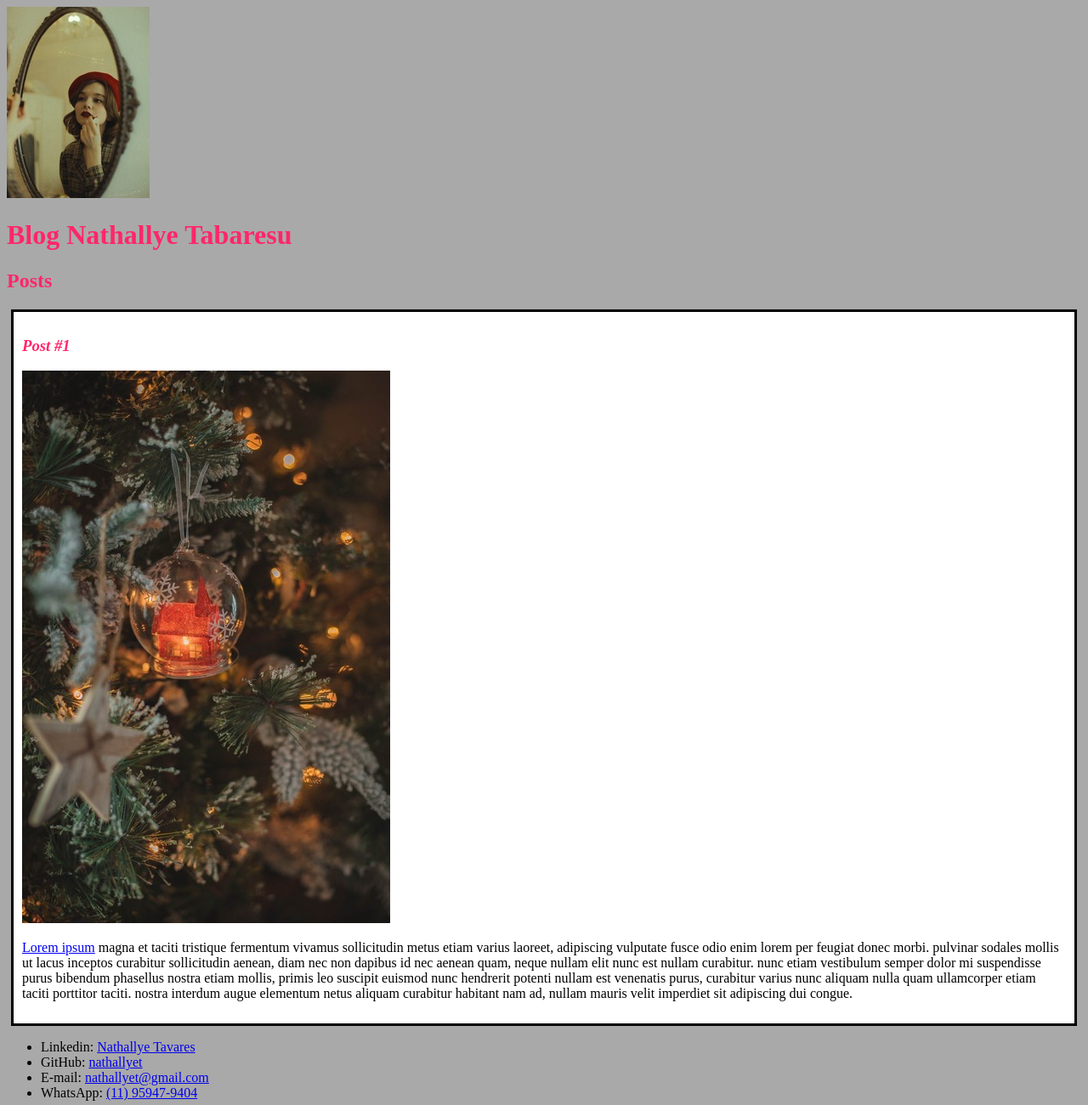
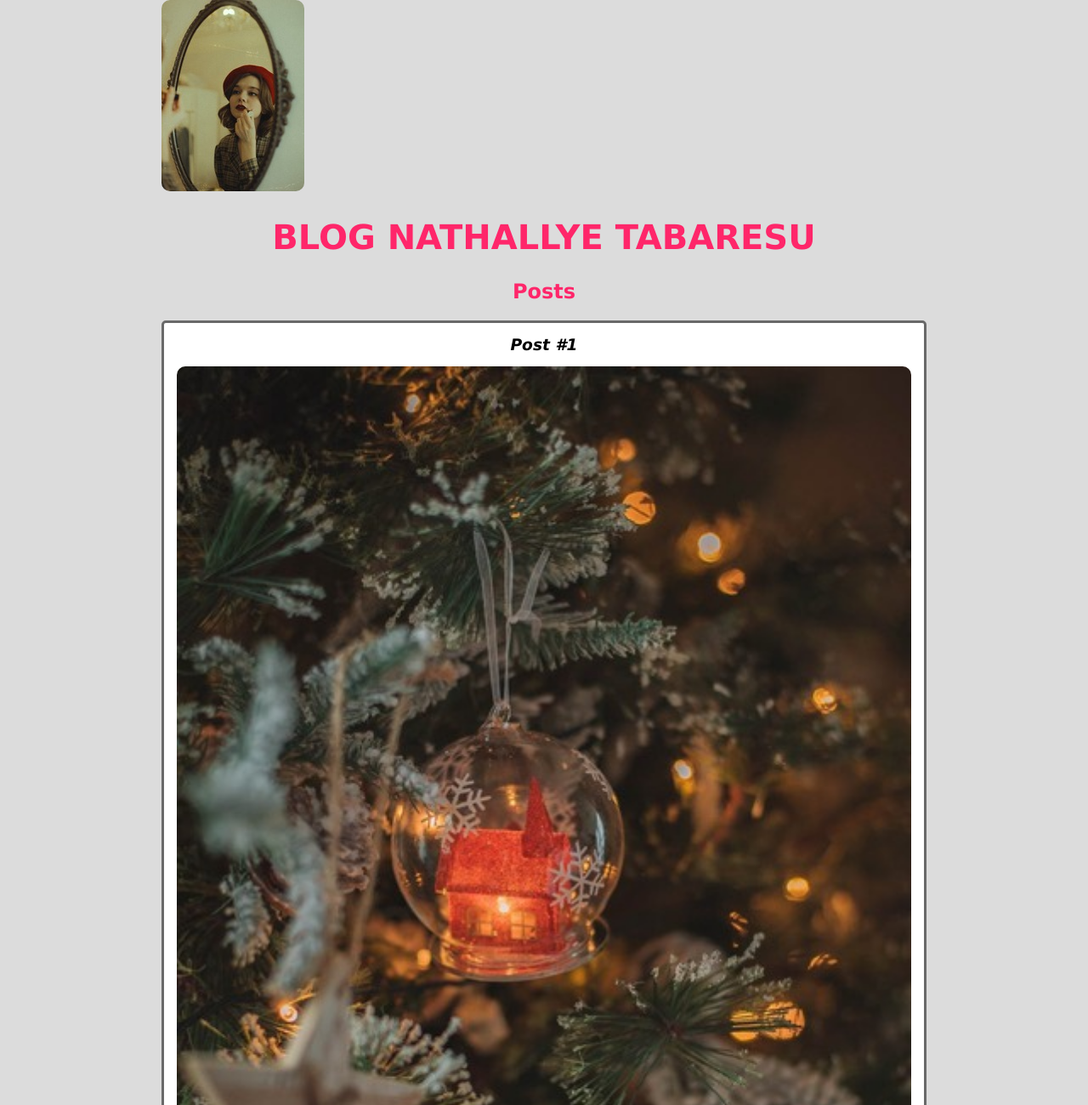
Before and after one commit to nathallye/dio-desafio-github-primeiro-repositorio, a plain HTML site: page Introdução a criação de websites com HTML5 e css3/Testes/index.html in a window 1280 px wide. Shown: the top 1300 px of the page at 85% size. Drawn offline with Linux system fonts and the light colour scheme.

Commit message:
Aplicaçao do CSS3 no blog teste.

```diff
--- a/Introdução a criação de websites com HTML5 e css3/Testes/index.html
+++ b/Introdução a criação de websites com HTML5 e css3/Testes/index.html
@@ -11,7 +11,7 @@
   <body> <!-- Tag para Conteúdo da página -->
 
     <header> <!-- Representa o cabeçalho da página-->
-      <img src="img/cabecalho.jpg" alt="Foto capa Blog Nathallye Tabaresu">
+      <img src="img/cabecalho.jpg" alt="Foto capa Blog Nathallye Tabaresu" class="title-img">
 
       <h1 id="title-main">Blog Nathallye Tabaresu</h1> <!-- h1: titulo -->
     </header>
@@ -24,10 +24,10 @@
 
       <article class="post"> <!-- Representa um conteúdo relevante dentro da página, como um post -->
         <header> <!-- Representa o cabeçalho do post-->
-          <h3 class="title-post">Post #1</h3> <!-- Nome do post-->
-          <img src="img/postagem.jpg" alt="Imagem de bola natalina na árvore de natl">
+          <h3 class="post-title">Post #1</h3> <!-- Nome do post-->
+          <img src="img/postagem.jpg" alt="Imagem de bola natalina na árvore de natl" class="post-img">
         </header>
-        <p> <!-- Paragráfo-->
+        <p class="post-content"> <!-- Paragráfo-->
           <a href="https://www.oficinadanet.com.br/design/25197-o-que-e-lorem-ipsum" target="_blank">Lorem ipsum</a> magna et taciti tristique fermentum vivamus sollicitudin metus etiam varius laoreet, adipiscing vulputate fusce odio enim lorem per feugiat donec morbi. pulvinar sodales mollis ut lacus inceptos curabitur sollicitudin aenean, diam nec non dapibus id nec aenean quam, neque nullam elit nunc est nullam curabitur. nunc etiam vestibulum semper dolor mi suspendisse purus bibendum phasellus nostra etiam mollis, primis leo suscipit euismod nunc hendrerit potenti nullam est venenatis purus, curabitur varius nunc aliquam nulla quam ullamcorper etiam taciti porttitor taciti. nostra interdum augue elementum netus aliquam curabitur habitant nam ad, nullam mauris velit imperdiet sit adipiscing dui congue.
         </p>
       </article>
@@ -35,7 +35,7 @@
     </section>
 
     <footer> <!-- Para representar nossa lista de contatos, mais a frente -->
-      <ul>
+      <ul class="list-contacts">
         <li>
           Linkedin: <a href="https://www.linkedin.com/in/nathallye-tavares-62092a178/" target="_blank">Nathallye Tavares</a>
         </li>
--- a/Introdução a criação de websites com HTML5 e css3/Testes/style.css
+++ b/Introdução a criação de websites com HTML5 e css3/Testes/style.css
@@ -1,18 +1,68 @@
+h1, h2 {
+  text-align: center;
+}
+
 body {
-  background-color: darkgray;
+  background-color: #DCDCDC;
+  font-family: Verdana;
+  max-width: 900px; /* Vai ter até 900px mas se a tela for menor ele vai se adequar */
+  margin: auto;
+}
+
+p {
+  text-align: justify;
+}
+
+a {
+  text-decoration: underline;
+  color: #ff266a;
+}
+
+.title-img {
+  border-radius: 10px;
 }
 
 #title-main, .subtitle, .title-post {
   color: #ff266a;
 }
 
-.title-post {
+#title-main {
+  font-size: 40px;
+  text-transform: uppercase;
+}
+
+.post-title {
+  text-align: center;
   font-style: italic;
+  margin: 0;
+  margin-bottom: 15px;
 }
 
 .post {
   background-color: #ffff;
-  padding: 10px; /* espaçamento entre o conteúdo e a borda */
-  border: 3px solid black;
-  margin: 5px;
+  padding: 15px; /* espaçamento entre o conteúdo e a borda */
+  border: 3px solid #696969;
+  margin-bottom: 15px;
+  border-radius: 5px;
+
 }
+
+.post-content {
+  margin: 0;
+  margin-bottom: 15px;
+}
+
+.post-img {
+  margin-bottom: 15px; /* É uma boa prática manter as margens sempre na mesma direção, nesse caso no lafo inferior (bottom). Então quando quisermos colocar espaçamento entre elementos, escolher top ou bottom (acima ou abaixo).*/
+  border-radius: 10px;
+  width: 100%;
+}
+
+.list-contacts {
+  list-style-type: none;
+  padding-left: 15px;
+}
+
+.list-contacts li a {
+  text-decoration: none;
+}
```
